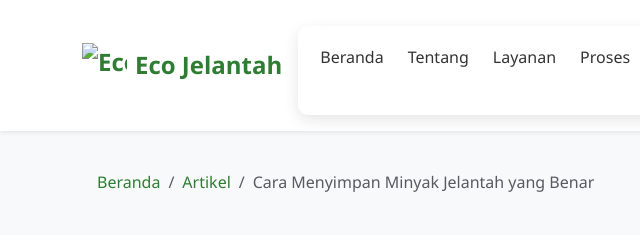
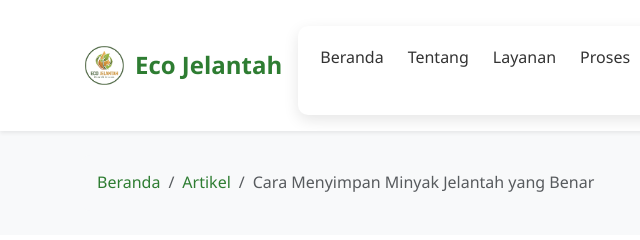
Before and after one commit to DIALRI2111/-TugasPemrogramanWebDasar, a plain HTML site: page artikel.html in a window 1280 px wide. Shown: the top 240 px of the page, 0-640 px from the left. Drawn offline with nearby package versions, Linux system fonts and the light colour scheme.

Commit message:
Add files via upload

```diff
--- a/artikel.html
+++ b/artikel.html
@@ -958,11 +958,7 @@
     >
       <div class="container">
         <a class="navbar-brand d-flex align-items-center" href="index.html">
-          <img
-            src="Gemini_Generated_Image_p63358p63358p633-removebg-preview.png"
-            alt="EcoOil Logo"
-            class="navbar-logo me-2"
-          />
+          <img src="img/Logo.png" alt="EcoOil Logo" class="navbar-logo me-2" />
           <span>Eco Jelantah</span>
         </a>
         <button
```
Also changed, not shown: artikel2.html (+1 -5 lines), artikel3.html (+1 -5 lines), index.html (+1 -1 lines).
